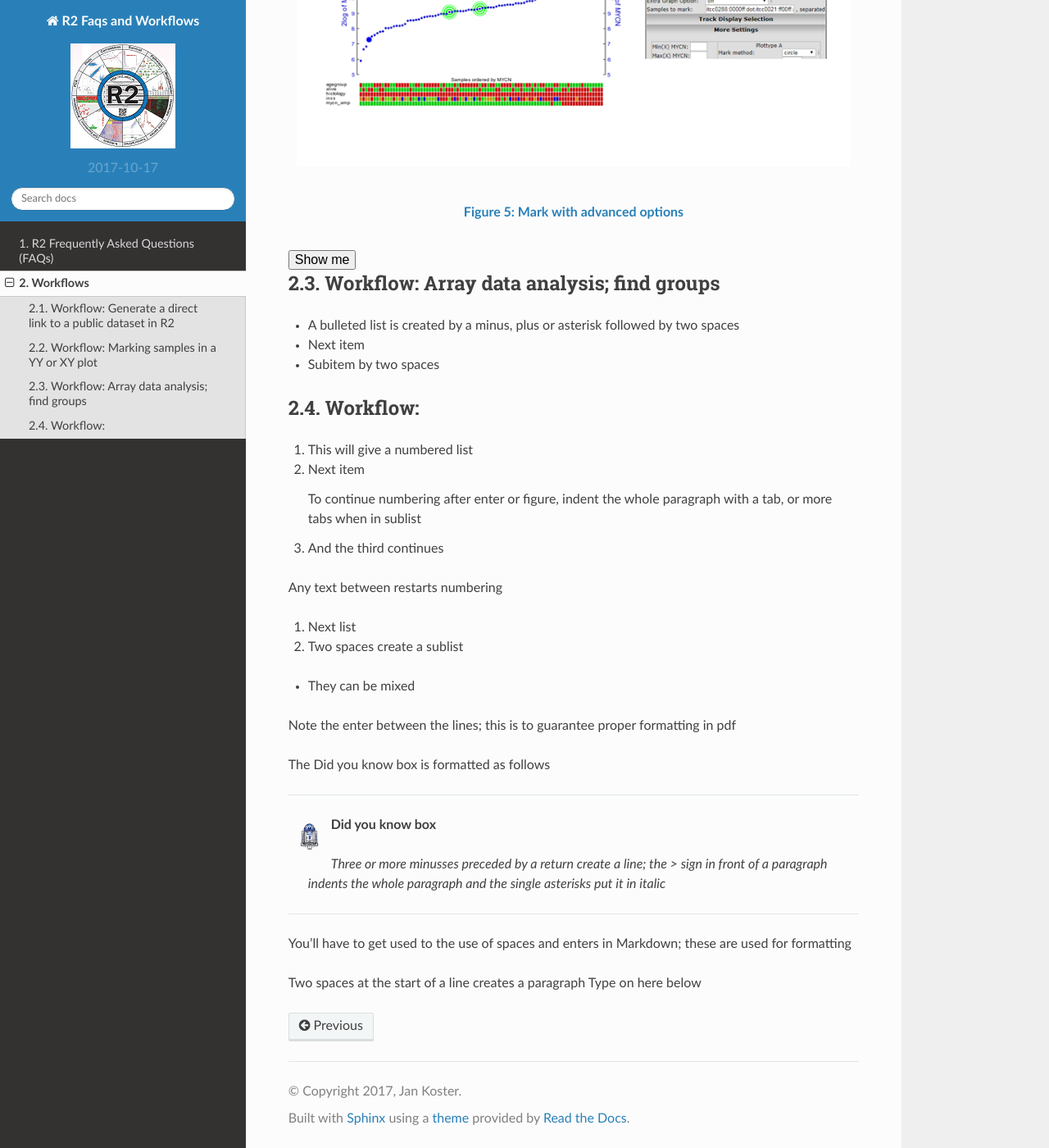
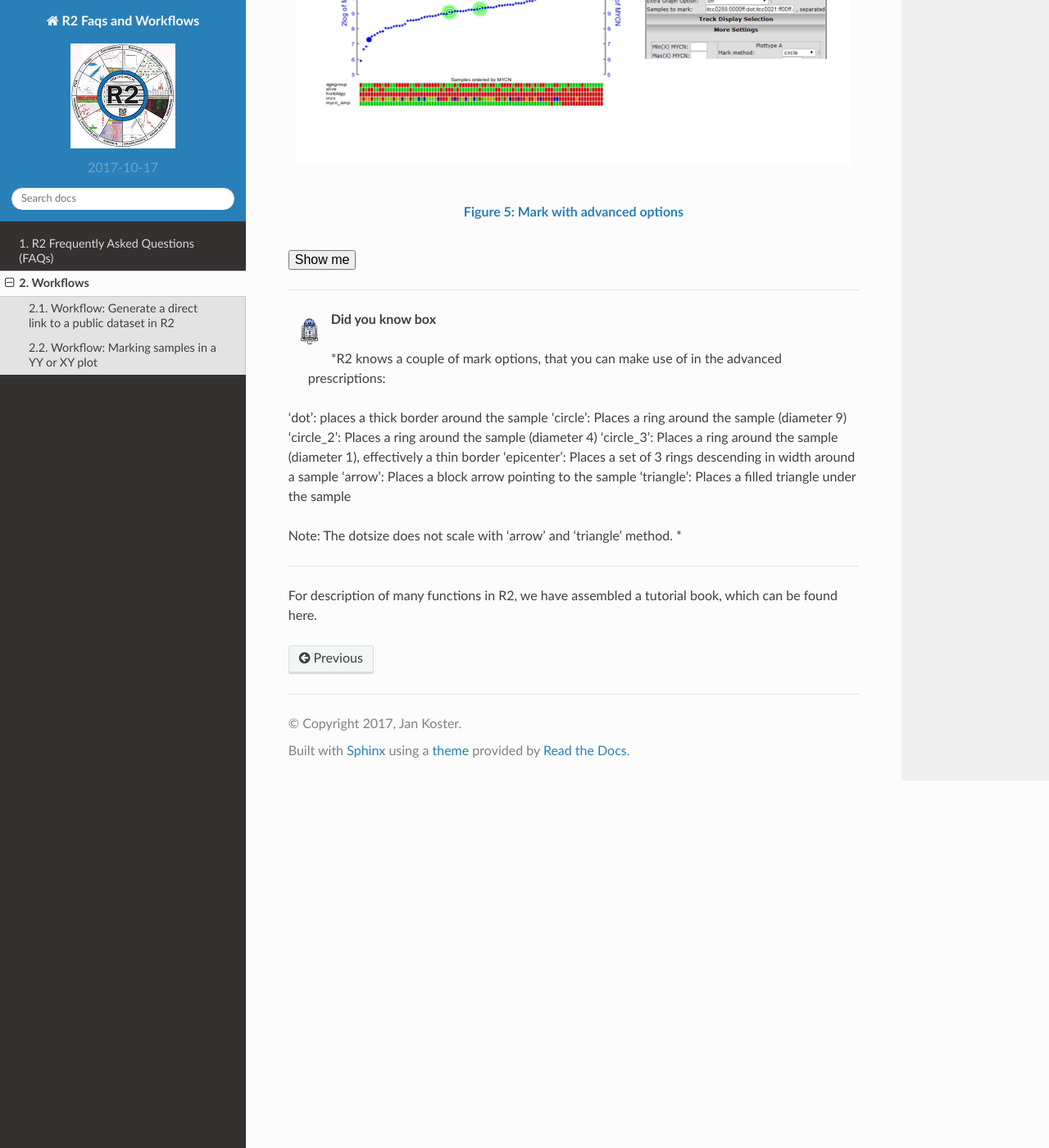
Before and after one commit to antronerds/r2-faqs-workflows, a Sphinx documentation site: the page built from docs/Workflows.md, in a window 1280 px wide and 1400 px high, scrolled down 3712 px. Shown: the whole window at 82% size. Built offline with Sphinx 7.4.7 and the Read the Docs theme 2.0.0, drawn with Linux system fonts in a browser that asks for light colours.

Commit message:
did you know

```diff
--- a/docs/Workflows.md
+++ b/docs/Workflows.md
@@ -121,45 +121,24 @@ Thus far all have been of the same color. We can also change the color of the ma
   <button type="submit">Show me</button>
 </form>
 
-Workflow: Array data analysis; find groups
------
-
--  A bulleted list is created by a minus, plus or asterisk followed by two spaces
--  Next item
-  -  Subitem by two spaces
-
-
-Workflow:
------
-
-1.  This will give a numbered list
-2.  Next item
-
-	To continue numbering after enter or figure, indent the whole paragraph with a tab, or more tabs when in sublist
-
-3.  And the third continues
-
-Any text between restarts numbering
-
-4.  Next list
-  1. Two spaces create a sublist
-  *  They can be mixed
-
-
-Note the enter between the lines; this is to guarantee proper formatting in pdf
-
-The Did you know box is formatted as follows
-
 ---------
   ![](_static/images/R2d2_logo.png)**Did you know box**
 
 
-> *Three or more minusses preceded by a return create a line; the > sign in front of a paragraph indents the whole paragraph and the single asterisks put it in italic*
+> *R2 knows a couple of mark options, that you can make use of in the advanced prescriptions:
+
+'dot': places a thick border around the sample
+'circle': Places a ring around the sample (diameter 9)
+'circle_2': Places a ring around the sample (diameter 4)
+'circle_3': Places a ring around the sample (diameter 1), effectively a thin border
+'epicenter': Places a set of 3 rings descending in width around a sample
+'arrow': Places a block arrow pointing to the sample
+'triangle': Places a filled triangle under the sample
+
+Note: The dotsize does not scale with 'arrow' and 'triangle' method.
+*
 
 ---------
 
-You'll have to get used to the use of spaces and enters in Markdown; these are used for formatting
 
-
-  Two spaces at the start of a line creates a paragraph
-Type on here below
+For description of many functions in R2, we have assembled a tutorial book, which can be found here.
```
